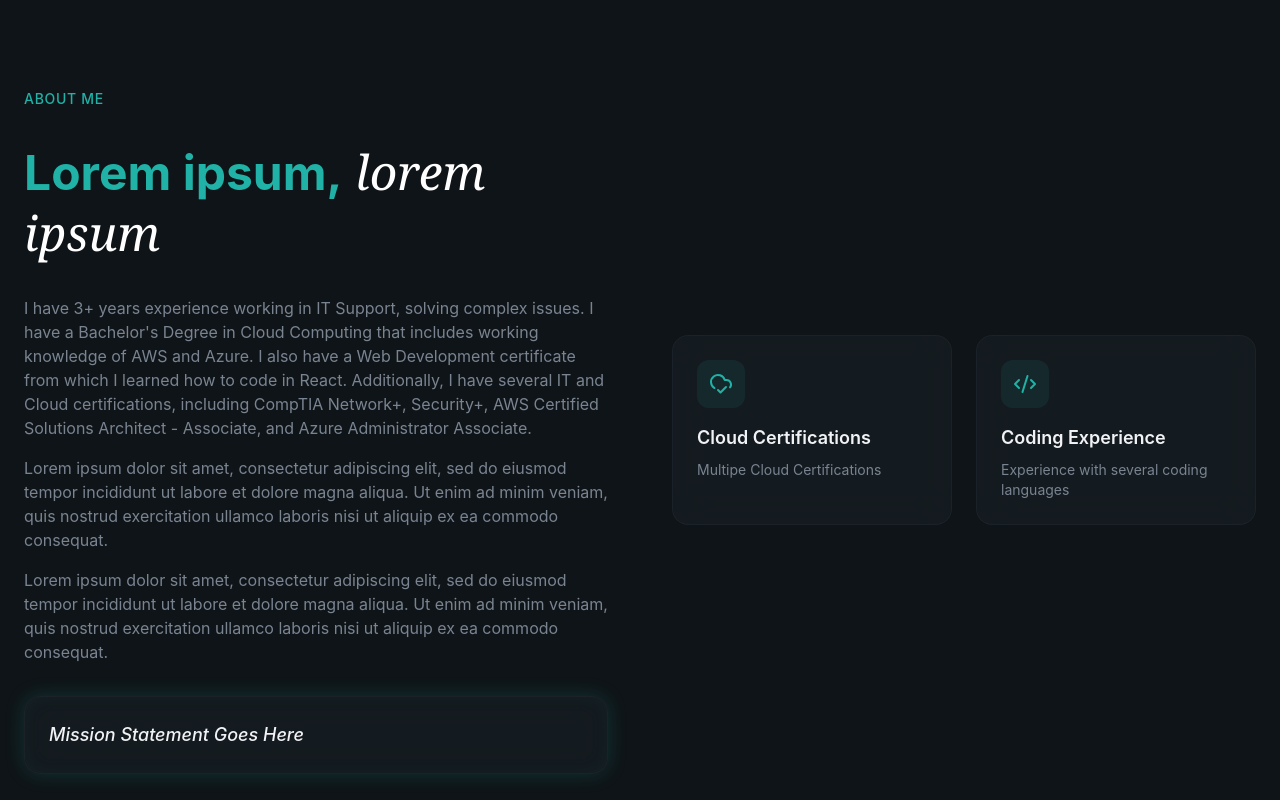
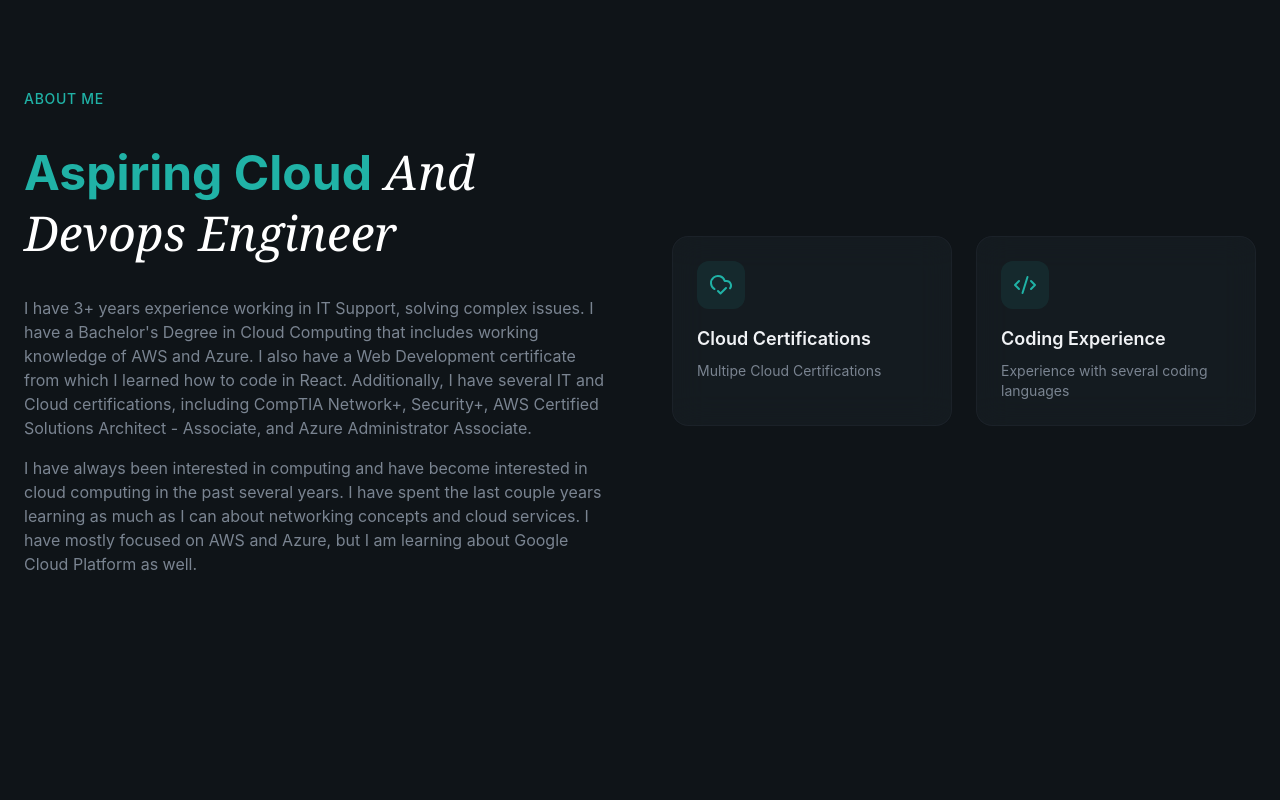
Before and after one commit to Colby-Patterson2/dev-portfolio, a React (Vite) app: page / in a window 1280 px wide. Shown: the part 1020-1820 px from the top of the page. Built offline with nearby package versions, Linux system fonts and the light colour scheme.

Commit message:
More wording updates

```diff
--- a/src/sections/About.jsx
+++ b/src/sections/About.jsx
@@ -24,8 +24,8 @@ export const About = () => {
                     </div>
 
                     <h2 className="text-4xl md:text-5xl font-bold leading-tight animate-fade-in animation-delay-100 text-secondary-foreground">
-                        Lorem ipsum,
-                        <span className="font-serif italic font-normal text-white"> lorem ipsum</span>
+                        Aspiring Cloud
+                        <span className="font-serif italic font-normal text-white"> And Devops Engineer</span>
                     </h2>
 
                     <div className="space-y-4 text-muted-foreground animate-fade-in animation-delay-200">
@@ -33,18 +33,15 @@ export const About = () => {
                             I have 3+ years experience working in IT Support, solving complex issues. I have a Bachelor's Degree in Cloud Computing that includes working knowledge of AWS and Azure. I also have a Web Development certificate from which I learned how to code in React. Additionally, I have several IT and Cloud certifications, including CompTIA Network+, Security+, AWS Certified Solutions Architect - Associate, and Azure Administrator Associate.
                         </p>
                         <p>
-                            Lorem ipsum dolor sit amet, consectetur adipiscing elit, sed do eiusmod tempor incididunt ut labore et dolore magna aliqua. Ut enim ad minim veniam, quis nostrud exercitation ullamco laboris nisi ut aliquip ex ea commodo consequat.
-                        </p>
-                        <p>
-                            Lorem ipsum dolor sit amet, consectetur adipiscing elit, sed do eiusmod tempor incididunt ut labore et dolore magna aliqua. Ut enim ad minim veniam, quis nostrud exercitation ullamco laboris nisi ut aliquip ex ea commodo consequat.
+                            I have always been interested in computing and have become interested in cloud computing in the past several years. I have spent the last couple years learning as much as I can about networking concepts and cloud services. I have mostly focused on AWS and Azure, but I am learning about Google Cloud Platform as well.
                         </p>
                     </div>
 
-                    <div className="glass rounded-2xl p-6 glow-border animate-fade-in animation-delay-300">
+                    {/* <div className="glass rounded-2xl p-6 glow-border animate-fade-in animation-delay-300">
                         <p className="text-lg font-medium italic text-foreground">
                             Mission Statement Goes Here
                         </p>
-                    </div>
+                    </div> */}
                 </div>
 
                 <div className="grid sm:grid-cols-2 gap-6">
```
